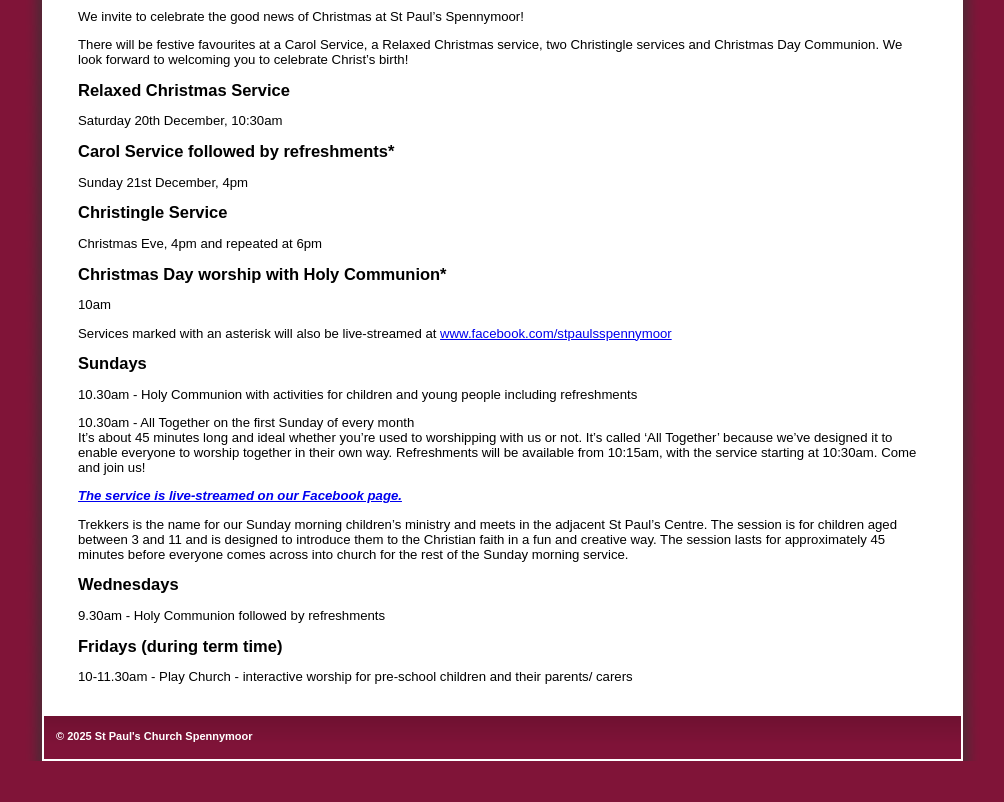
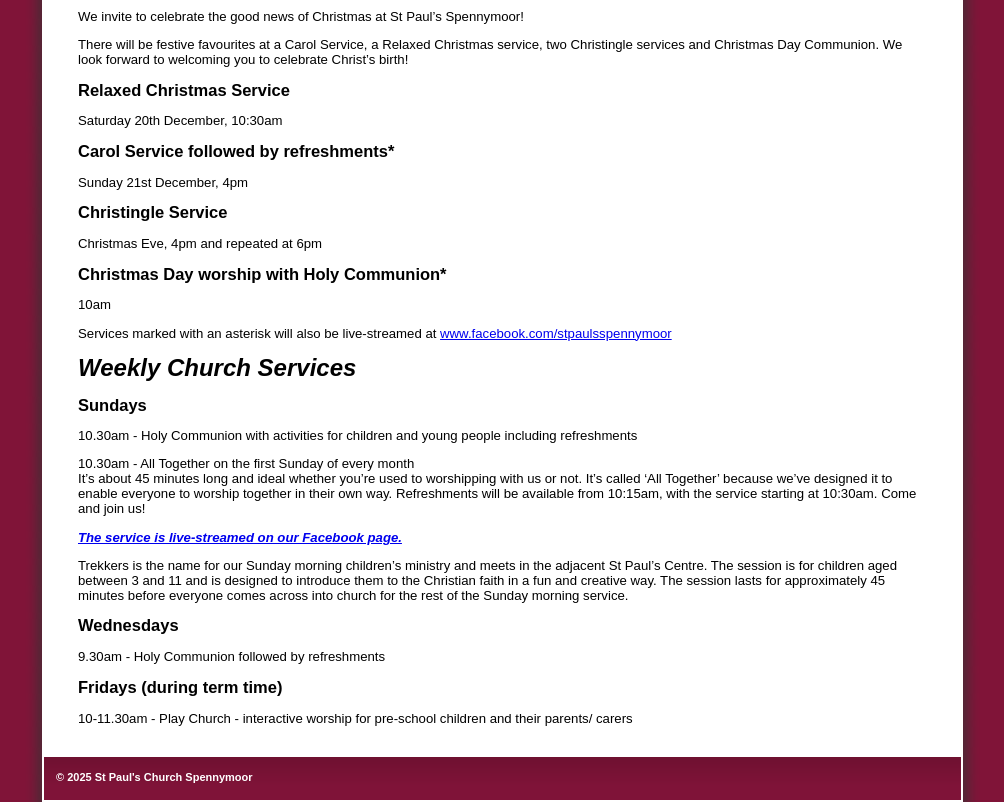
Before and after one commit to stpaulsspennymoor/stpaulsspennymoor.github.io, a Jekyll site: the page built from services.md, in a window 1280 px wide and 900 px high, scrolled down 855 px, cut to the strip 98-900 px from the top of the window. Shown: the whole strip, without its empty margins (150-1154 px from the left). Built offline with Jekyll 4.4.1, drawn with Linux system fonts in a browser that asks for light colours; before the commit the page ends 1714 px from its top, so only the background shows below that.

Commit message:
Update services.md

```diff
--- a/services.md
+++ b/services.md
@@ -28,6 +28,8 @@ Christmas Eve, 4pm and repeated at 6pm
 
 Services marked with an asterisk will also be live-streamed at [www.facebook.com/stpaulsspennymoor](https://www.facebook.com/stpaulsspennymoor)
 
+<span style="font-size: x-large;">_**Weekly Church Services**_</span>
+
 ## Sundays
 
 10.30am - Holy Communion with activities for children and young people including refreshments
```
